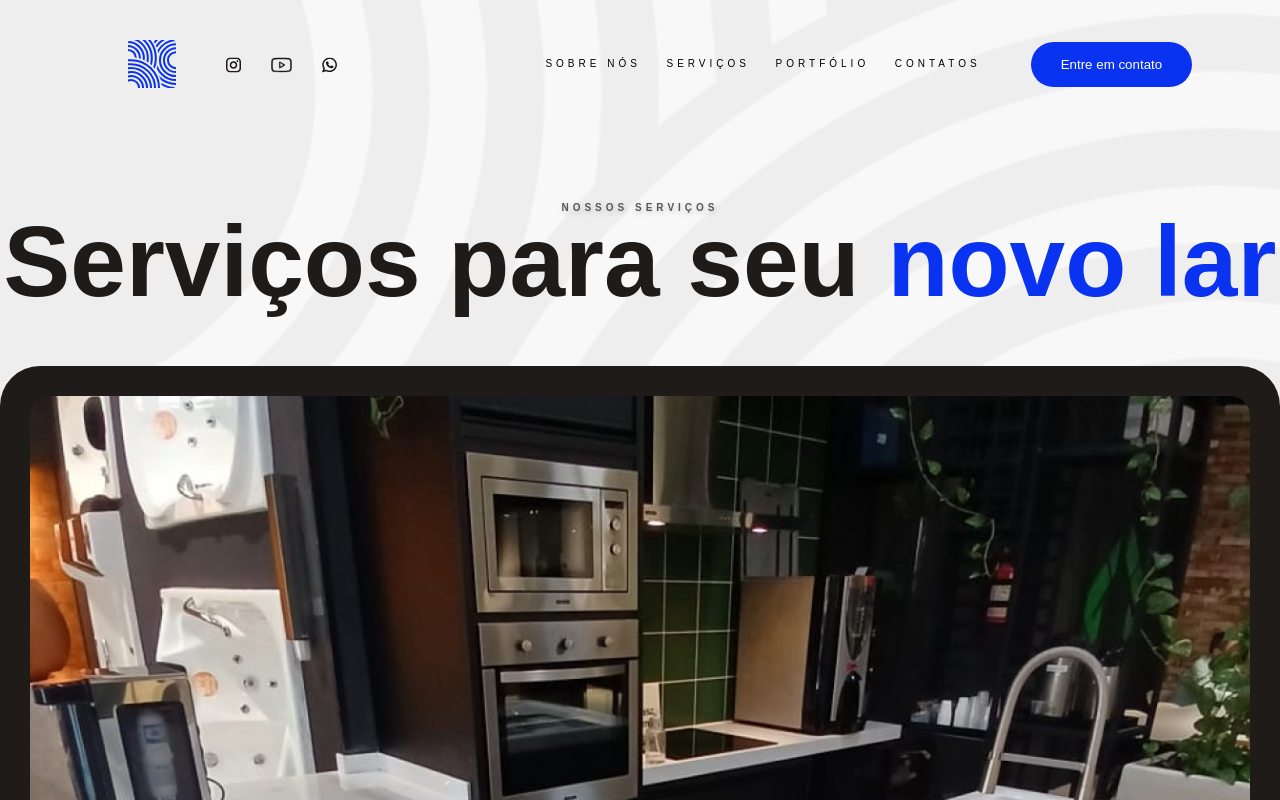
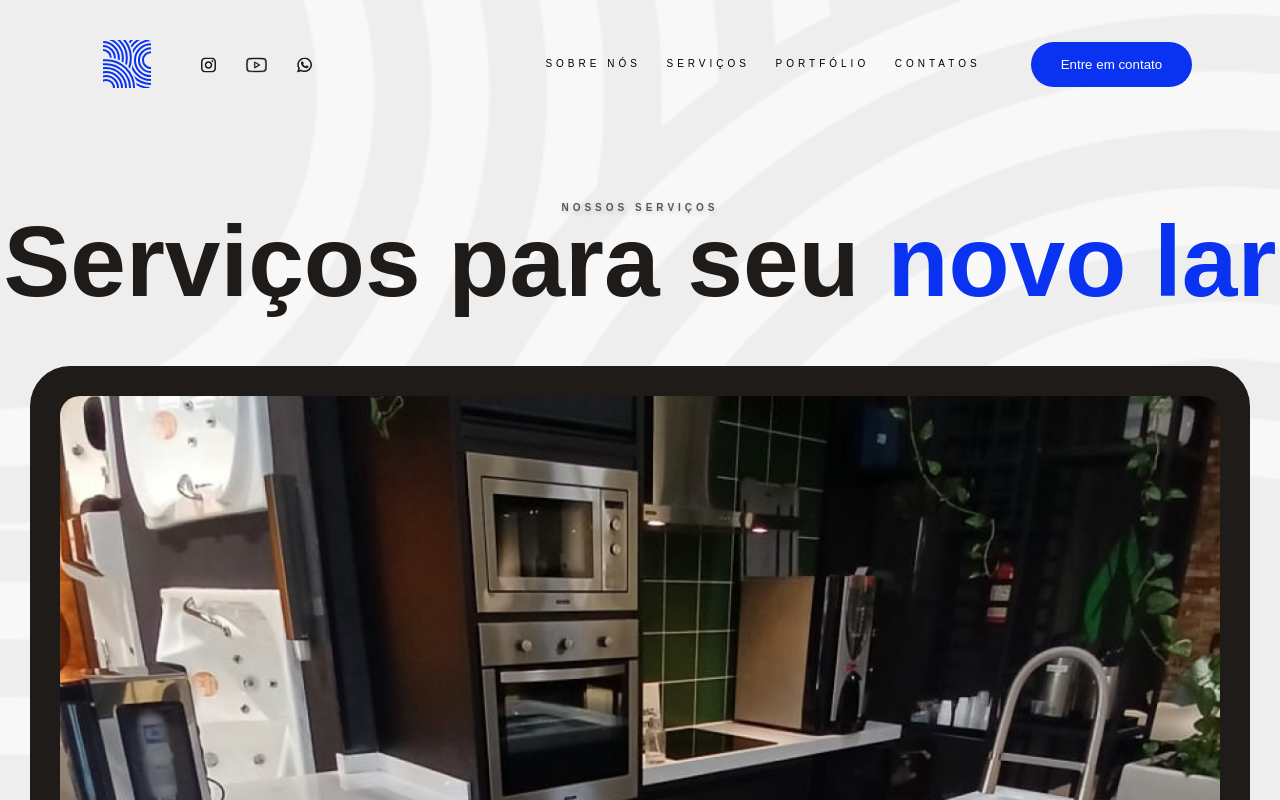
Before and after one commit to lucastdcs/ReforMar, a React (Vite) app: page /sobre in a window 1280 px wide. Shown: the top 800 px of the page. Built offline with nearby package versions, Linux system fonts and the light colour scheme.

Commit message:
Fixed Header

```diff
--- a/src/Components/Header/Header.jsx
+++ b/src/Components/Header/Header.jsx
@@ -22,8 +22,8 @@ const Header = (props) => {
       <div className="wrapper">
         <a href="/">
           <img src={props.logo} alt="Logotipo" id="logo" />
+        <img src={LogoPequeno} alt="Logotipo" id="logo_pequeno" />
         </a>
-        <img src={LogoPequeno} alt="Logotipo" id="logo_pequeno" />
         <span>
           <a href="">
             <img src={props.instagramIcon} alt="" />
@@ -39,7 +39,7 @@ const Header = (props) => {
       <div className="wrapper2">
         <StyledNav className={menuActive ? "active" : ""}>
           <div className="back-arrow" onClick={closeMenu}></div>
-          <ul>
+          <ul  id={menuActive ? "" : "active"}>
             <li>
               <Label href="/sobre">Sobre Nós</Label>
             </li>
--- a/src/Components/Header/Header.styled.js
+++ b/src/Components/Header/Header.styled.js
@@ -107,6 +107,7 @@ const StyledHeader = styled.header`
     }
   }
   @media (max-width: 1060px) {
+
     #btn_contact {
       display: none;
     }
@@ -148,8 +149,12 @@ export const StyledNav = styled.nav`
 
     @media (max-width: 1060px) {
 
-        position:relative;
+        position: relative;
         z-index: 1;
+
+        #active {
+          display: none;
+        }
 
         ul {
             list-style: none;
@@ -166,12 +171,10 @@ export const StyledNav = styled.nav`
             top: 0;
             right: -100vw;
             width: 100vw;
-            /* transform: translateX(100%); */
             transition: transform 0.3s ease;
         }
 
         &.active ul {
-            /* transform: translateX(0); */
             right: 0;
             flex-direction: column;
         }
--- a/src/Pages/Sobre.jsx
+++ b/src/Pages/Sobre.jsx
@@ -20,6 +20,7 @@ const Sobre = () => {
     text-align: center;
     display: flex;
     flex-direction: column;
+    /* overflow: hidden; */
 
     section {
       margin-top: 10rem;
@@ -31,6 +32,7 @@ const Sobre = () => {
       display: flex;
       flex-direction: column;
       gap: 2rem;
+      padding: 0 3rem;
     }
 
   `;
```
